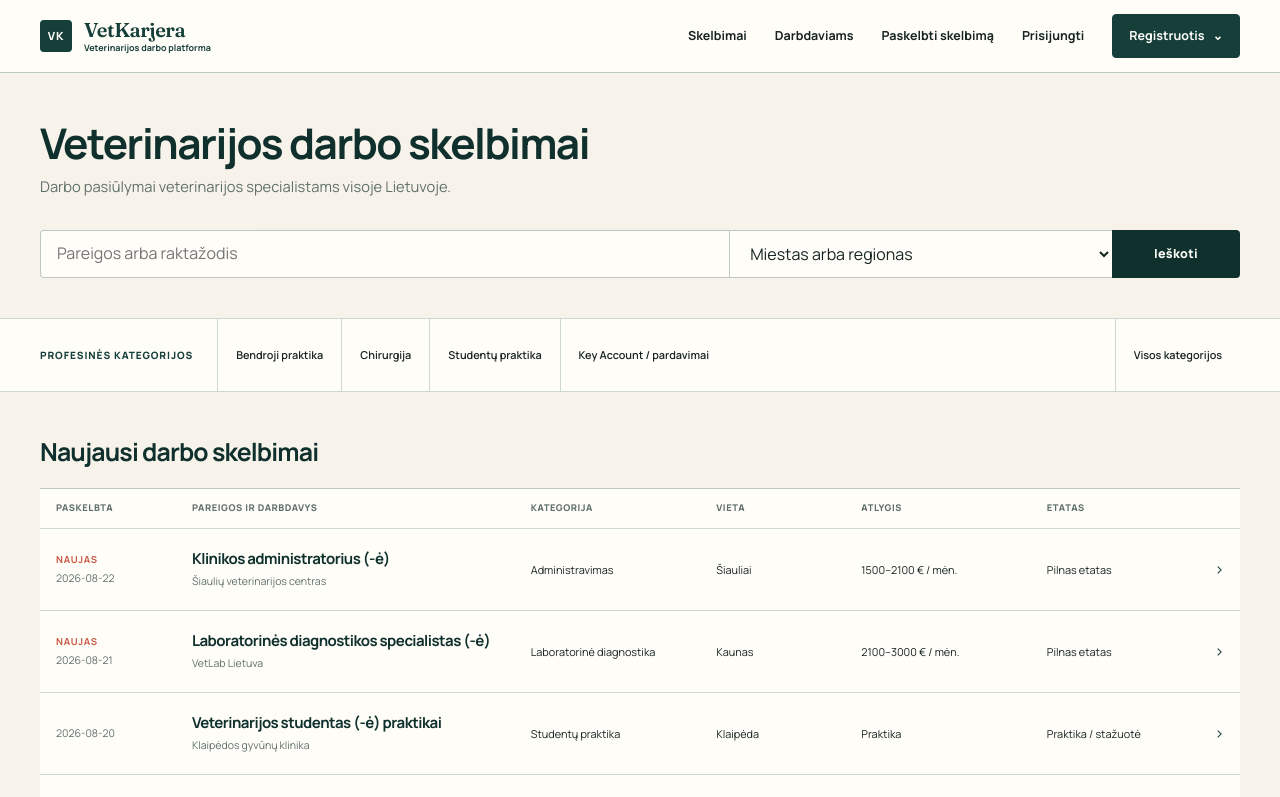
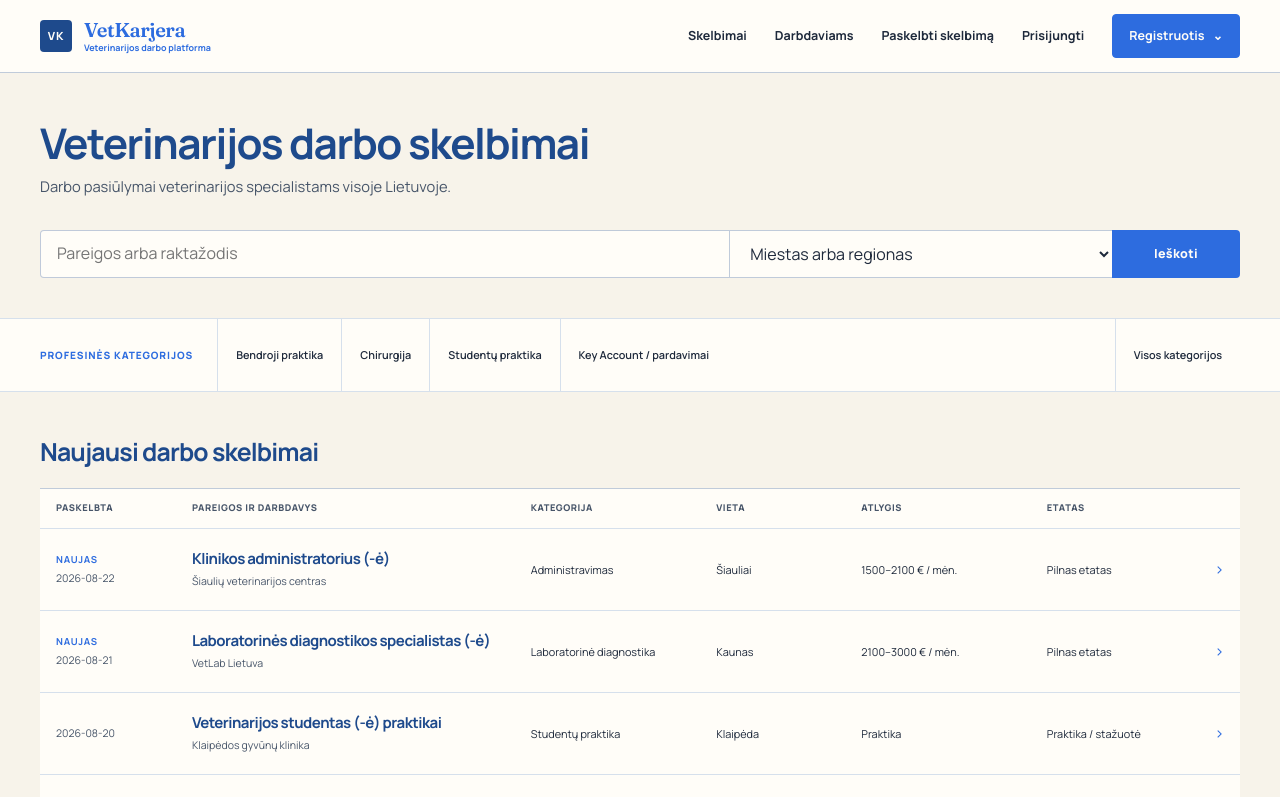
Before and after one commit to vetdarbai/vetkarjera-oss, a Next.js app: page / in a window 1280 px wide. Shown: the top 797 px of the page. Built offline with nearby package versions, Linux system fonts and the light colour scheme.

Commit message:
style: atnaujinti VetKarjera spalvų paletę

```diff
--- a/app/globals.css
+++ b/app/globals.css
@@ -1,28 +1,28 @@
 :root {
-  --forest: #173f3a;
-  --forest-deep: #0f302c;
+  --forest: #2d6cdf;
+  --forest-deep: #1e4a8c;
   --ivory: #f7f3ea;
   --paper: #fffdf8;
-  --coral: #e66b52;
-  --coral-dark: #c95742;
-  --sage: #a9c7b5;
-  --sage-pale: #dfeae2;
-  --ink: #172421;
-  --muted: #60706b;
-  --line: #cdd8d0;
-  --line-dark: rgba(23, 63, 58, 0.28);
-  --success: #2f6c51;
+  --coral: #2d6cdf;
+  --coral-dark: #2d6cdf;
+  --sage: #e6f0fb;
+  --sage-pale: #e6f0fb;
+  --ink: #1e293b;
+  --muted: #475569;
+  --line: #d6e0ec;
+  --line-dark: rgba(30, 74, 140, 0.28);
+  --success: #2d6cdf;
   --warning: #8a5f23;
   --surface: #fffdf8;
-  --surface-soft: #edf1eb;
-  --primary: #173f3a;
-  --primary-dark: #0f302c;
-  --primary-soft: #dfeae2;
-  --text: #172421;
+  --surface-soft: #f3f7fe;
+  --primary: #2d6cdf;
+  --primary-dark: #1e4a8c;
+  --primary-soft: #e6f0fb;
+  --text: #1e293b;
   --bg: #f7f3ea;
   --radius: 6px;
-  --shadow-sm: 0 1px 0 rgba(23, 63, 58, 0.06);
-  --shadow-md: 0 14px 36px rgba(23, 36, 33, 0.1);
+  --shadow-sm: 0 1px 0 rgba(30, 74, 140, 0.06);
+  --shadow-md: 0 14px 36px rgba(30, 41, 59, 0.1);
 }
 
 * { box-sizing: border-box; margin: 0; padding: 0; }
@@ -47,7 +47,7 @@ h1, h2, h3, .logo-copy strong, .footer-brand {
 }
 
 :focus-visible {
-  outline: 3px solid rgba(230, 107, 82, 0.45);
+  outline: 3px solid rgba(45, 108, 223, 0.4);
   outline-offset: 3px;
 }
 
@@ -157,9 +157,9 @@ h1, h2, h3, .logo-copy strong, .footer-brand {
   height: 280px;
   right: -84px;
   top: -84px;
-  border: 1px solid rgba(169, 199, 181, 0.42);
+  border: 1px solid rgba(230, 240, 251, 0.42);
   border-radius: 50%;
-  box-shadow: 0 0 0 70px rgba(169, 199, 181, 0.05), 0 0 0 140px rgba(169, 199, 181, 0.03);
+  box-shadow: 0 0 0 70px rgba(230, 240, 251, 0.05), 0 0 0 140px rgba(230, 240, 251, 0.03);
 }
 .home-hero-grid {
   position: relative;
@@ -339,7 +339,7 @@ h1, h2, h3, .logo-copy strong, .footer-brand {
   transition: color 160ms ease, background 160ms ease, border 160ms ease;
 }
 .btn-primary { background: var(--coral); color: var(--forest-deep); }
-.btn-primary:hover:not(:disabled) { background: #f07c63; }
+.btn-primary:hover:not(:disabled) { background: var(--forest-deep); }
 .btn-secondary { background: transparent; border-color: var(--forest); color: var(--forest); }
 .btn-secondary:hover:not(:disabled) { background: var(--forest); color: var(--ivory); }
 .btn-block { width: 100%; }
@@ -433,7 +433,7 @@ h1, h2, h3, .logo-copy strong, .footer-brand {
   background: var(--paper);
   color: var(--ink);
 }
-.field input:focus, .field textarea:focus, .field select:focus, .form-control:focus { border-color: var(--forest); box-shadow: 0 0 0 3px rgba(169, 199, 181, 0.32); }
+.field input:focus, .field textarea:focus, .field select:focus, .form-control:focus { border-color: var(--forest); box-shadow: 0 0 0 3px rgba(45, 108, 223, 0.2); }
 .field textarea { min-height: 110px; resize: vertical; }
 .form-stack { display: grid; gap: 20px; }
 .form-grid { display: grid; gap: 16px; }
@@ -489,7 +489,7 @@ h1, h2, h3, .logo-copy strong, .footer-brand {
 .notice-info { border-color: var(--sage); background: var(--sage-pale); color: var(--forest); }
 .notice-warning { border-color: #d9bd8e; background: #f7ead2; color: #664717; }
 
-.modal-overlay { position: fixed; inset: 0; z-index: 1000; display: grid; place-items: center; padding: 20px; background: rgba(15, 48, 44, 0.78); }
+.modal-overlay { position: fixed; inset: 0; z-index: 1000; display: grid; place-items: center; padding: 20px; background: rgba(30, 74, 140, 0.78); }
 .modal-card { position: relative; width: min(100%, 500px); padding: 34px; border: 1px solid var(--forest); background: var(--paper); text-align: center; box-shadow: var(--shadow-md); }
 .modal-close { position: absolute; right: 14px; top: 14px; width: 36px; height: 36px; border: 1px solid var(--line); background: transparent; color: var(--forest); font-size: 1.35rem; cursor: pointer; }
 .modal-icon { margin-bottom: 10px; font-size: 2.2rem; }
@@ -606,7 +606,7 @@ h1, h2, h3, .logo-copy strong, .footer-brand {
 .filter-control { min-width: 0; display: grid; gap: 7px; padding: 18px 20px; border-right: 1px solid var(--line-dark); }
 .filter-control > span { color: var(--muted); font-size: 0.62rem; font-weight: 800; letter-spacing: 0.1em; text-transform: uppercase; }
 .filter-control input, .filter-control select { width: 100%; min-width: 0; border: 0; outline: 0; background: transparent; color: var(--ink); font-size: 0.86rem; font-weight: 700; }
-.filter-control input::placeholder { color: #8c9894; font-weight: 600; }
+.filter-control input::placeholder { color: #475569; font-weight: 600; }
 .filter-control:focus-within { background: var(--sage-pale); box-shadow: inset 0 -2px var(--coral); }
 .more-filters { position: relative; min-width: 0; }
 .more-filters summary { height: 100%; min-height: 76px; display: flex; align-items: center; justify-content: space-between; gap: 10px; padding: 18px 20px; color: var(--forest); cursor: pointer; font-size: 0.73rem; font-weight: 800; list-style: none; }
@@ -814,8 +814,8 @@ h1, h2, h3, .logo-copy strong, .footer-brand {
 .selected-role-line { display: flex; align-items: center; justify-content: space-between; gap: 18px; padding: 16px 18px; border: 1px solid var(--sage); background: var(--sage-pale); }
 .selected-role-line span { color: var(--muted); font-size: 0.63rem; font-weight: 800; letter-spacing: 0.08em; text-transform: uppercase; }
 .selected-role-line strong { color: var(--forest); font-size: 0.8rem; }
-.license-fieldset { display: grid; gap: 18px; padding: 22px; border: 1px solid var(--coral-dark); background: #fbede6; }
-.license-privacy-note { display: grid; grid-template-columns: 28px 1fr; gap: 12px; padding-bottom: 18px; border-bottom: 1px solid rgba(201, 87, 66, 0.34); }
+.license-fieldset { display: grid; gap: 18px; padding: 22px; border: 1px solid var(--coral-dark); background: #f3f7fe; }
+.license-privacy-note { display: grid; grid-template-columns: 28px 1fr; gap: 12px; padding-bottom: 18px; border-bottom: 1px solid rgba(45, 108, 223, 0.3); }
 .license-privacy-note > span { width: 24px; height: 24px; display: grid; place-items: center; border: 1px solid var(--coral-dark); border-radius: 50%; color: var(--coral-dark); font-size: 0.72rem; font-weight: 900; }
 .license-privacy-note div { display: grid; gap: 4px; }
 .license-privacy-note strong { color: var(--forest); font-size: 0.76rem; }
@@ -902,7 +902,7 @@ h1, h2, h3 {
   height: 32px;
   border: 0;
   border-radius: 4px;
-  background: var(--forest);
+  background: var(--forest-deep);
   color: var(--paper);
 }
 
@@ -968,7 +968,7 @@ h1, h2, h3 {
   border: 1px solid var(--line);
   border-radius: 4px;
   background: var(--paper);
-  box-shadow: 0 8px 20px rgba(23, 36, 33, 0.08);
+  box-shadow: 0 8px 20px rgba(30, 41, 59, 0.08);
 }
 .registration-dropdown a,
 .mobile-menu-panel a {
@@ -1026,12 +1026,12 @@ h1, h2, h3 {
 .employer-cta-button {
   min-height: 44px;
   border-radius: 4px;
-  background: var(--forest-deep);
+  background: var(--forest);
   color: var(--paper);
   box-shadow: none;
 }
 .btn-primary:hover:not(:disabled),
-.employer-cta-button:hover { background: var(--forest); color: var(--paper); }
+.employer-cta-button:hover { background: var(--forest-deep); color: var(--paper); }
 .btn-secondary { background: transparent; color: var(--forest-deep); }
 .btn-secondary:hover:not(:disabled) { background: var(--sage-pale); color: var(--forest-deep); }
 
@@ -1090,7 +1090,7 @@ h1, h2, h3 {
   color: var(--ink);
   text-decoration: none;
 }
-.registry-job:hover { background: #f6f6f0; }
+.registry-job:hover { background: #f3f7fe; }
 .registry-job:focus-visible { position: relative; z-index: 1; outline-color: var(--coral); }
 .registry-date { display: flex; flex-direction: column; align-items: flex-start; gap: 2px; color: var(--muted); font-size: 0.66rem; }
 .registry-date strong { color: var(--coral-dark); font-size: 0.6rem; letter-spacing: 0.08em; text-transform: uppercase; }
@@ -1120,9 +1120,9 @@ h1, h2, h3 {
   justify-content: space-between;
   gap: 32px;
   padding: 28px 32px;
-  border: 1px solid #bfd0c7;
+  border: 1px solid #d6e0ec;
   border-radius: 6px;
-  background: #e8efeb;
+  background: #e6f0fb;
 }
 .employer-cta h2 { margin: 0; color: var(--forest-deep); font-size: 1.45rem; }
 .employer-cta p { margin-top: 4px; color: var(--muted); font-size: 0.78rem; }
@@ -1178,7 +1178,7 @@ h1, h2, h3 {
   border-radius: 4px;
 }
 .role-option:hover { padding: 16px; border-color: var(--forest); background: var(--ivory); }
-.role-option.selected { padding: 16px; border-color: var(--coral); background: #fff7f3; box-shadow: inset 3px 0 0 var(--coral); }
+.role-option.selected { padding: 16px; border-color: var(--coral); background: #f3f7fe; box-shadow: inset 3px 0 0 var(--coral); }
 .role-option strong { font-family: var(--font-manrope), Arial, sans-serif; font-size: 0.9rem; }
 .role-option small { margin-top: 4px; font-size: 0.7rem; }
 .selected-role-line,
@@ -1194,7 +1194,7 @@ h1, h2, h3 {
 .field input:focus,
 .field textarea:focus,
 .field select:focus,
-.form-control:focus { border-color: var(--coral); box-shadow: 0 0 0 2px rgba(230, 107, 82, 0.18); }
+.form-control:focus { border-color: var(--coral); box-shadow: 0 0 0 2px rgba(45, 108, 223, 0.18); }
 .choice-card {
   grid-template-columns: 1fr;
   grid-template-areas: 'title' 'copy';
@@ -1203,7 +1203,7 @@ h1, h2, h3 {
   border-radius: 4px;
 }
 .choice-card:hover,
-.choice-card.selected { border-color: var(--coral); background: #fff7f3; }
+.choice-card.selected { border-color: var(--coral); background: #f3f7fe; }
 .choice-icon { display: none; }
 .registration-card { padding: 32px; }
 .registration-page { padding-top: 40px; }
@@ -1346,9 +1346,9 @@ h1, h2, h3 {
 .jobs-filter-section { padding: 24px 32px 0; background: var(--ivory); }
 .jobs-filter-bar { width: min(100%, 1200px); border-color: var(--line-dark); border-radius: 4px; }
 .filter-control { min-height: 72px; padding: 14px 16px; }
-.filter-control:focus-within { background: #fff7f3; box-shadow: inset 0 -2px var(--coral); }
+.filter-control:focus-within { background: #f3f7fe; box-shadow: inset 0 -2px var(--coral); }
 .more-filters summary { min-height: 72px; }
-.more-filters-panel { border-color: var(--line-dark); border-radius: 4px; box-shadow: 0 8px 20px rgba(23, 36, 33, 0.08); }
+.more-filters-panel { border-color: var(--line-dark); border-radius: 4px; box-shadow: 0 8px 20px rgba(30, 41, 59, 0.08); }
 .jobs-results { width: min(100% - 64px, 1200px); padding: 32px 0 64px; }
 .job-row { min-height: 142px; padding: 22px 8px; gap: 24px; }
 .job-row:hover { padding-inline: 16px; }
@@ -1363,7 +1363,7 @@ h1, h2, h3 {
 .job-detail-heading h1 { margin: 16px 0 12px; font-size: clamp(2.2rem, 4.6vw, 4rem); line-height: 1.05; }
 .job-detail-facts div { min-height: 88px; padding: 18px 20px; }
 .job-detail-layout { gap: 48px; margin-top: 48px; }
-.candidate-panel { border-color: var(--line-dark); border-radius: 4px; background: #e8efeb; }
+.candidate-panel { border-color: var(--line-dark); border-radius: 4px; background: #e6f0fb; }
 .job-intro p { font-family: var(--font-manrope), Arial, sans-serif; font-size: 1rem; }
 
 .employer-hero {
@@ -1384,7 +1384,7 @@ h1, h2, h3 {
 .employer-process .section-container { width: min(100% - 64px, 1200px); }
 .employer-proof .editorial-heading h2,
 .employer-market h2 { font-size: clamp(2rem, 4vw, 3rem); }
-.employer-market { padding: 56px 0; border-color: var(--line); background: #e8efeb; }
+.employer-market { padding: 56px 0; border-color: var(--line); background: #e6f0fb; }
 .employer-statements article { grid-template-columns: 32px 0.7fr 1.2fr; }
 
 @media (max-width: 840px) {
```
